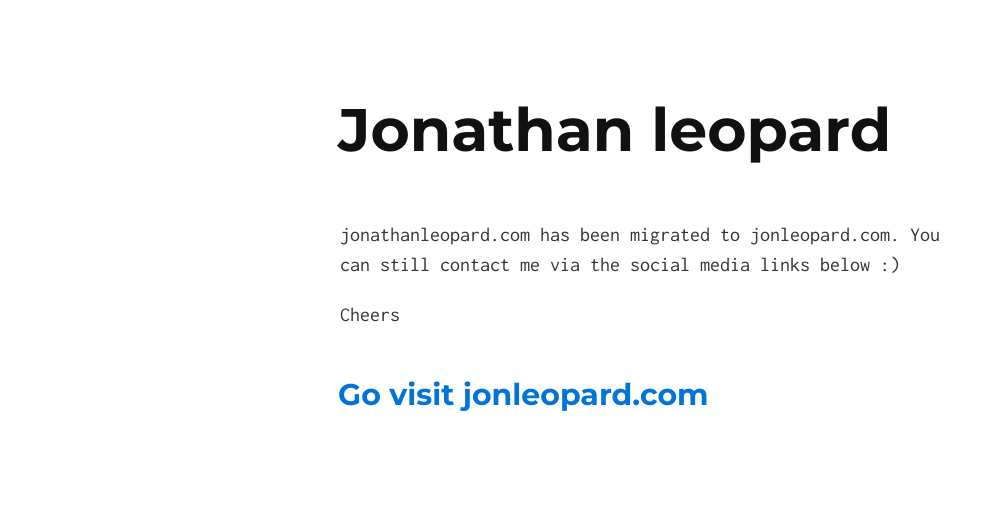
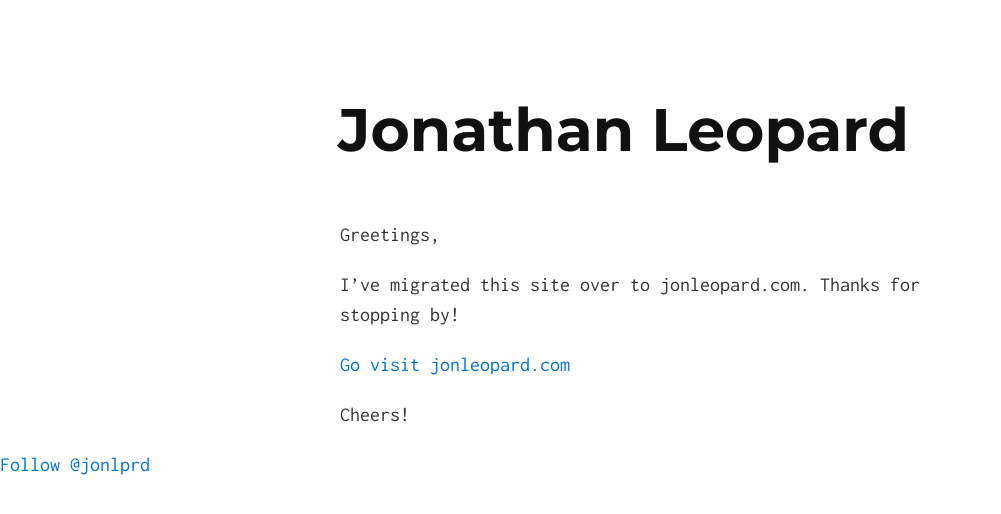
Before and after one commit to jonleopard/jonathanleopard.com, a Jekyll site: the page built from index.md, in a window 1280 px wide. Shown: the top 514 px of the page, without its empty margins (0-1001 px from the left). Built offline with Jekyll 4.4.1, drawn with Linux system fonts in a browser that asks for light colours; comment, search, counter and statistics services are not loaded.

Commit message:
Finalizing

```diff
--- a/_config.yml
+++ b/_config.yml
@@ -1,6 +1,6 @@
 # Site settings
-title: jonathan leopard | Webdev & Devops
-tag_text: Jonathan leopard
+title: Jonathan Leopard | Devloper & DevOps
+tag_text: Jonathan Leopard
 description: Simple landing page for jonathanleopard.com
 
 # Build settings
--- a/_includes/scripts.html
+++ b/_includes/scripts.html
@@ -0,0 +1 @@
+<a href="https://twitter.com/jonlprd" class="twitter-follow-button" data-show-count="false">Follow @jonlprd</a><script async src="//platform.twitter.com/widgets.js" charset="utf-8"></script>
--- a/index.md
+++ b/index.md
@@ -2,10 +2,11 @@
 layout: default
 ---
 
-jonathanleopard.com has been migrated to jonleopard.com.
-You can still contact me via the social media links below :)
+Greetings,
 
-Cheers
+I've migrated this site over to jonleopard.com. Thanks for stopping by!
 
 
-## [Go visit jonleopard.com](https://jonleopard.com)
+[Go visit jonleopard.com](https://jonleopard.com)
+
+Cheers!
```
Also changed, not shown: _includes/head.html (+10 -0 lines).
